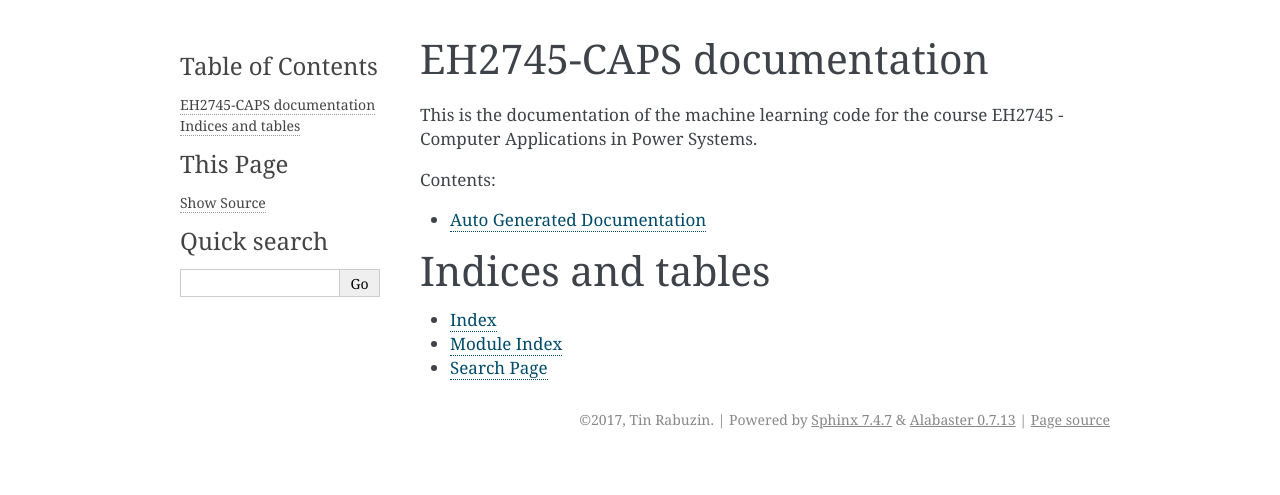
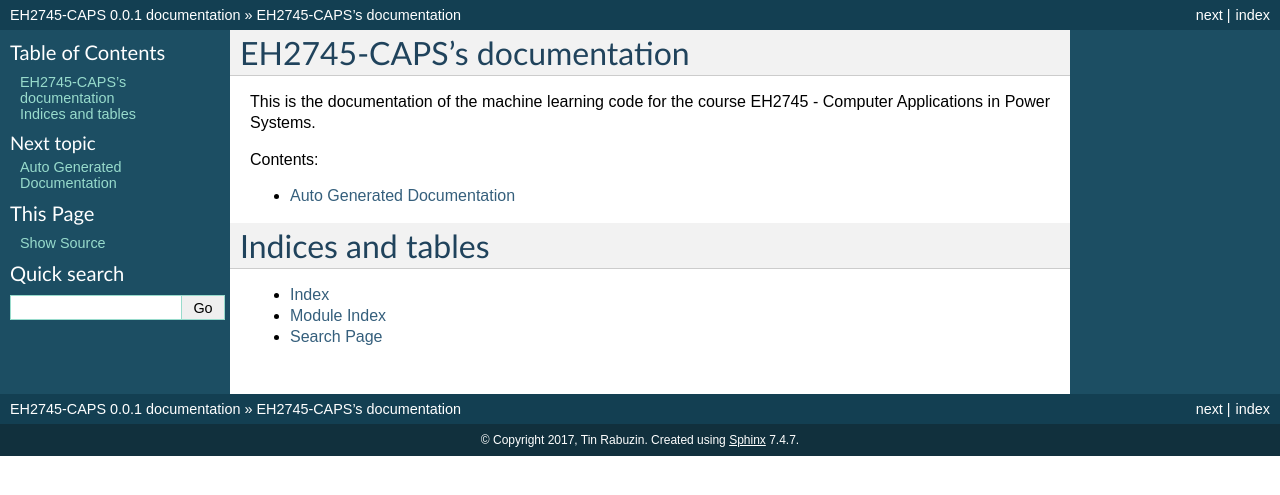
Before and after one commit to tinrabuzin/EH2745-CAPS, a Sphinx documentation site: the page built from docs/source/index.rst, in a window 1280 px wide. Shown: the top 495 px of the page. Built offline with Sphinx 7.4.7, drawn with Linux system fonts in a browser that asks for light colours; formulas are drawn with MathJax 3.

Commit message:
Changing the theme

```diff
--- a/docs/source/conf.py
+++ b/docs/source/conf.py
@@ -43,11 +43,12 @@ extensions = ['sphinx.ext.autodoc',
 # Add any paths that contain templates here, relative to this directory.
 templates_path = ['_templates']
 
+
 # The suffix(es) of source filenames.
 # You can specify multiple suffix as a list of string:
 #
 source_parsers = {
-   '.md': 'recommonmark.parser.CommonMarkParser',
+   '.md': CommonMarkParser,
 }
 
 source_suffix = ['.rst','.md']
@@ -94,7 +95,7 @@ todo_include_todos = False
 # The theme to use for HTML and HTML Help pages.  See the documentation for
 # a list of builtin themes.
 #
-html_theme = 'alabaster'
+html_theme = 'classic'
 
 # Theme options are theme-specific and customize the look and feel of a theme
 # further.  For a list of options available for each theme, see the
--- a/docs/source/index.rst
+++ b/docs/source/index.rst
@@ -3,7 +3,7 @@
    You can adapt this file completely to your liking, but it should at least
    contain the root `toctree` directive.
 
-EH2745-CAPS documentation
+EH2745-CAPS's documentation
 =======================================
 
 This is the documentation of the machine learning code for the course EH2745 - Computer Applications in Power Systems.
```
